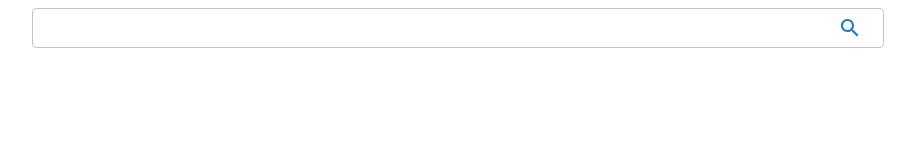
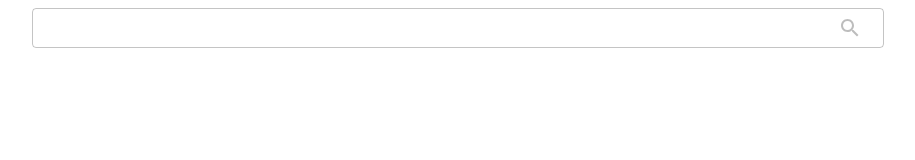
Before and after one commit to rivanchandra/github-user-search-api, a Next.js app: page / in a window 1280 px wide. Shown: the top 160 px of the page, without its empty margins (182-1097 px from the left). Built offline with nearby package versions, Linux system fonts and the light colour scheme.

Commit message:
Disable search button
The search button will be disabled if there is no input in the search textbox

```diff
--- a/src/components/SearchTextField.tsx
+++ b/src/components/SearchTextField.tsx
@@ -15,6 +15,13 @@ interface SearchTextFieldProps {
 }
 
 export const SearchTextField: React.FC<SearchTextFieldProps> = (props) => {
+
+  const handleKeyDown = (e:any) => {
+    if (e.key === 'Enter' && props.searchText !== '') {
+      props.searchFunction();
+    }
+  }
+
   return(
     <FormControl variant="standard" fullWidth >
       <TextField
@@ -22,13 +29,14 @@ export const SearchTextField: React.FC<SearchTextFieldProps> = (props) => {
         variant="outlined"
         value={props.searchText}
         onChange={props.handleChangeSearch}
+        onKeyDown={handleKeyDown}
         InputProps={{
           endAdornment: (
             <InputAdornment position="end">
               {props.searchLoading?
                 <CircularProgress size={18}/>
               :
-                <IconButton color="primary" aria-label="upload picture" component="label" onClick={props.searchFunction}>
+                <IconButton color="primary" aria-label="upload picture" component="label" onClick={props.searchFunction} disabled={props.searchText === ''}>
                   <SearchIcon />
                 </IconButton>
               }
```
